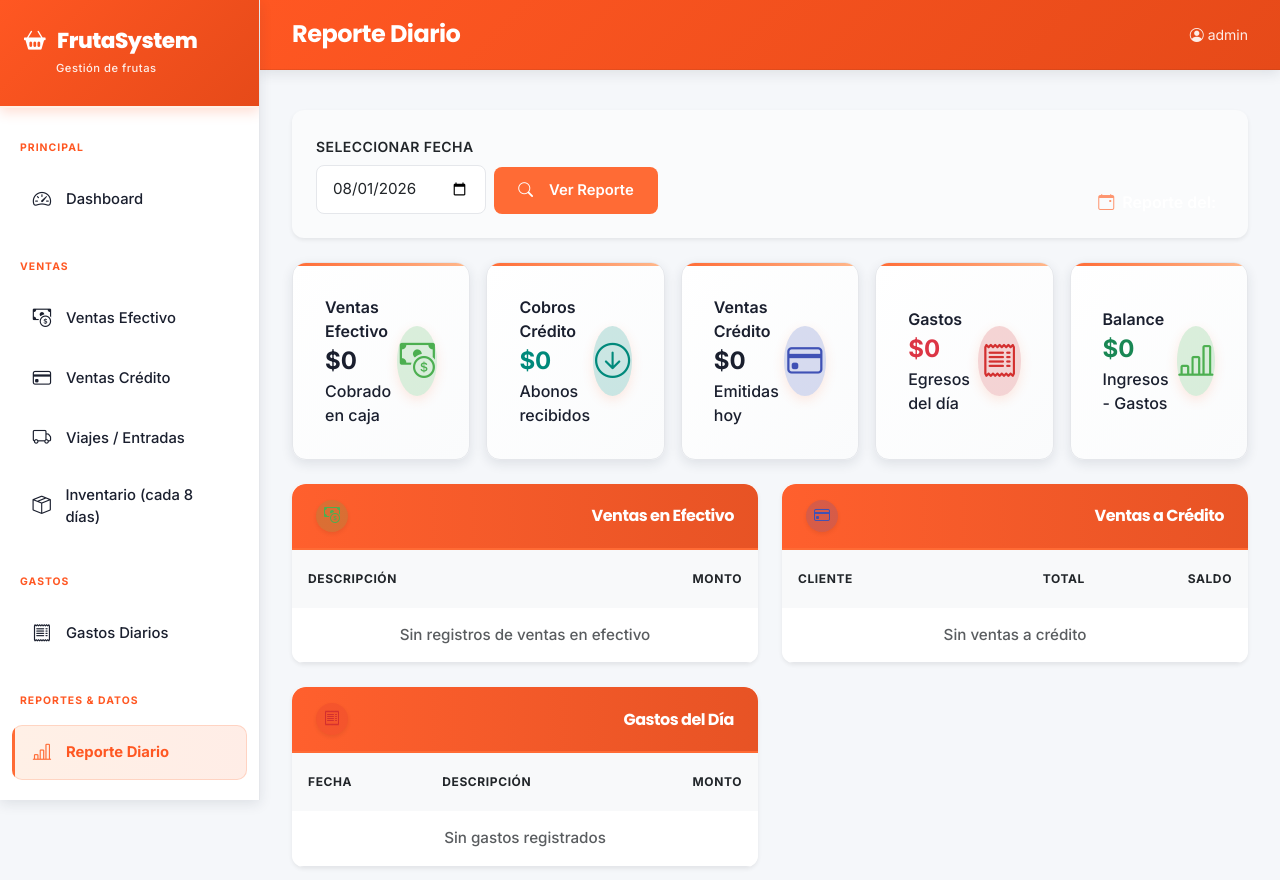
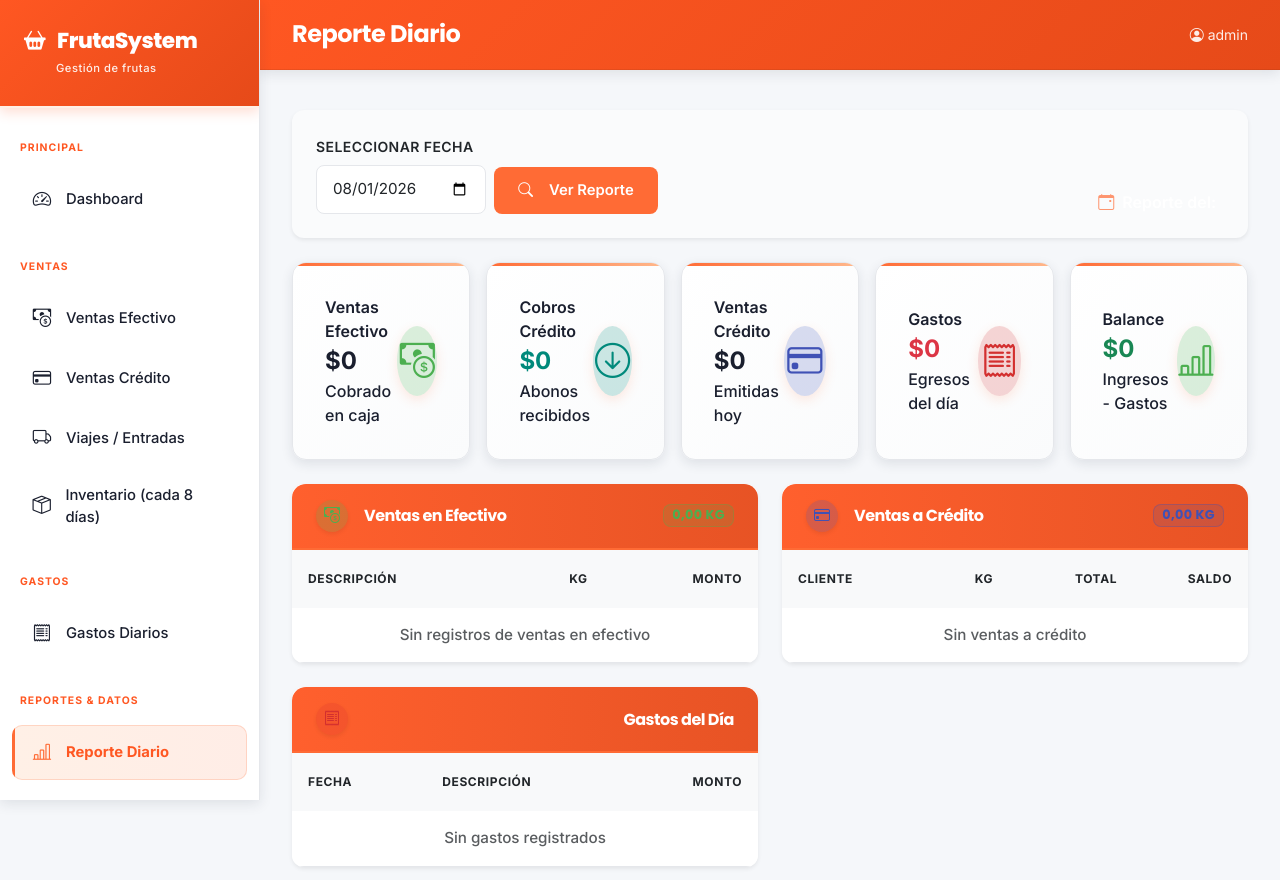
Before and after one commit to JuanSebastianClavijoTapias/comercializadora, a Django app: page /reportes/diario/ in a window 1280 px wide. Shown: the top 880 px of the page. Run offline with Django 5.2, Linux system fonts and the light colour scheme; a user stored in the database is signed in; data comes from the database, SQL or seed files in the repository; parts of the project's set-up code (start-up, migrations or seed data) failed here and were passed over; some libraries are stand-ins or nearby versions.

Commit message:
feat: add kg totals for efectivo and credito sales in daily report

```diff
--- a/core/templates/core/reportes/reporte_diario.html
+++ b/core/templates/core/reportes/reporte_diario.html
@@ -32,7 +32,7 @@
 <!-- TARJETAS DE RESUMEN -->
 <div class="row row-cols-1 row-cols-md-3 row-cols-xl-5 g-3 mb-4">
   <div class="col">
-    <div class="stat-card-white h-100">
+    <div class="stat-card-white h-100" style="cursor: pointer;" data-bs-toggle="modal" data-bs-target="#modalVentasEfectivo">
       <div>
         <div class="small fw-semibold">Ventas Efectivo</div>
         <div class="fs-4 fw-bold">${{ total_efectivo|default:0|cop }}</div>
@@ -56,7 +56,7 @@
     </div>
   </div>
   <div class="col">
-    <div class="stat-card-white h-100">
+    <div class="stat-card-white h-100" style="cursor: pointer;" data-bs-toggle="modal" data-bs-target="#modalVentasCredito">
       <div>
         <div class="small fw-semibold">Ventas Crédito</div>
         <div class="fs-4 fw-bold">${{ total_credito|default:0|cop }}</div>
@@ -99,11 +99,16 @@
   <div class="col-lg-6">
     <!-- VENTAS EFECTIVO -->
     <div class="card border-0 shadow-sm mb-4" style="border-radius: 12px; overflow: hidden;">
-      <div class="card-header border-bottom-0 bg-white py-3 d-flex align-items-center">
+      <div class="card-header border-bottom-0 bg-white py-3 d-flex align-items-center justify-content-between">
+        <div class="d-flex align-items-center">
           <div class="stat-icon-wrapper d-inline-flex me-3 shadow-sm" style="width: 32px; height: 32px; font-size: 1rem; background: rgba(76, 175, 80, 0.2); color: #4CAF50;">
             <i class="bi bi-cash-coin"></i>
           </div>
           <h6 class="mb-0 fw-bold" style="color: white;">Ventas en Efectivo</h6>
+        </div>
+        <span class="badge fw-bold px-2 py-1" style="background-color: rgba(76, 175, 80, 0.15); color: #4CAF50; border: 1px solid rgba(76, 175, 80, 0.3);">
+          {{ total_kg_efectivo|default:0|floatformat:2 }} kg
+        </span>
       </div>
       <div class="card-body p-0">
         <div class="table-responsive">
@@ -111,6 +116,7 @@
             <thead class="bg-light">
               <tr>
                 <th class="ps-3 fw-bold small" style="color: var(--text-secondary);">DESCRIPCIÓN</th>
+                <th class="text-end fw-bold small" style="color: var(--text-secondary);">KG</th>
                 <th class="text-end pe-3 fw-bold small" style="color: var(--text-secondary);">MONTO</th>
               </tr>
             </thead>
@@ -118,16 +124,18 @@
             {% for v in ventas_ef %}
             <tr>
               <td class="ps-3 small">{{ v.descripcion }}</td>
-              <td class="text-end pe-3 fw-semibold text-success">${{ v.monto|default:0|cop }}</td>
+              <td class="text-end small">{{ v.kg_vendido|default:0|floatformat:2 }}</td>
+              <td class="text-end pe-3 fw-semibold text-success">${{ v.total|default:0|cop }}</td>
             </tr>
             {% empty %}
-            <tr><td colspan="2" class="text-center text-muted py-3 small">Sin registros de ventas en efectivo</td></tr>
+            <tr><td colspan="3" class="text-center text-muted py-3 small">Sin registros de ventas en efectivo</td></tr>
             {% endfor %}
             </tbody>
             {% if ventas_ef %}
             <tfoot>
               <tr class="table-light">
                 <td class="ps-3 fw-bold small">TOTAL</td>
+                <td class="text-end fw-bold small">{{ total_kg_efectivo|default:0|floatformat:2 }}</td>
                 <td class="text-end pe-3 fw-bold text-success" style="font-size: 0.95rem;">${{ total_efectivo|default:0|cop }}</td>
               </tr>
             </tfoot>
@@ -183,11 +191,16 @@
   <!-- VENTAS A CRÉDITO -->
   <div class="col-lg-6">
     <div class="card border-0 shadow-sm" style="border-radius: 12px; overflow: hidden;">
-      <div class="card-header border-bottom-0 bg-white py-3 d-flex align-items-center">
+      <div class="card-header border-bottom-0 bg-white py-3 d-flex align-items-center justify-content-between">
+        <div class="d-flex align-items-center">
           <div class="stat-icon-wrapper d-inline-flex me-3 shadow-sm" style="width: 32px; height: 32px; font-size: 1rem; background: rgba(63, 81, 181, 0.2); color: #3f51b5;">
             <i class="bi bi-credit-card"></i>
           </div>
           <h6 class="mb-0 fw-bold" style="color: white;">Ventas a Crédito</h6>
+        </div>
+        <span class="badge fw-bold px-2 py-1" style="background-color: rgba(63, 81, 181, 0.15); color: #3f51b5; border: 1px solid rgba(63, 81, 181, 0.3);">
+          {{ total_kg_credito|default:0|floatformat:2 }} kg
+        </span>
       </div>
       <div class="card-body p-0">
         <div class="table-responsive">
@@ -195,6 +208,7 @@
             <thead class="bg-light">
               <tr>
                 <th class="ps-3 fw-bold small" style="color: var(--text-secondary);">CLIENTE</th>
+                <th class="text-end fw-bold small" style="color: var(--text-secondary);">KG</th>
                 <th class="text-end pe-2 fw-bold small" style="color: var(--text-secondary);">TOTAL</th>
                 <th class="text-end pe-3 fw-bold small" style="color: var(--text-secondary);">SALDO</th>
               </tr>
@@ -205,6 +219,7 @@
               <td class="ps-3 small fw-semibold" style="color: var(--text-main);">
                 <a href="{% url 'venta_credito_detail' v.pk %}" style="color: var(--orange-primary); text-decoration: none;">{{ v.cliente }}</a>
               </td>
+              <td class="text-end small">{{ v.total_kg|default:0|floatformat:2 }}</td>
               <td class="text-end pe-2 fw-semibold text-primary">${{ v.total|default:0|cop }}</td>
               <td class="text-end pe-3">
                 {% if v.saldo_pendiente > 0 %}
@@ -219,13 +234,14 @@
               </td>
             </tr>
             {% empty %}
-            <tr><td colspan="3" class="text-center text-muted py-3 small">Sin ventas a crédito</td></tr>
+            <tr><td colspan="4" class="text-center text-muted py-3 small">Sin ventas a crédito</td></tr>
             {% endfor %}
             </tbody>
             {% if ventas_cr %}
             <tfoot>
               <tr class="table-light">
                 <td class="ps-3 fw-bold small">TOTAL</td>
+                <td class="text-end fw-bold small">{{ total_kg_credito|default:0|floatformat:2 }}</td>
                 <td class="text-end pe-2 fw-bold text-primary" style="font-size: 0.95rem;">${{ total_credito|default:0|cop }}</td>
                 <td></td>
               </tr>
@@ -328,4 +344,41 @@
   </div>
 </div>
 
+
+<!-- MODAL: VENTAS EFECTIVO -->
+<div class="modal fade" id="modalVentasEfectivo" tabindex="-1">
+  <div class="modal-dialog">
+    <div class="modal-content border-0">
+      <div class="modal-header" style="background: rgba(76, 175, 80, 0.9); color: white; border: none;">
+        <h5 class="modal-title fw-bold"><i class="bi bi-cash-coin me-2"></i>Ventas en Efectivo</h5>
+        <button type="button" class="btn-close btn-close-white" data-bs-dismiss="modal"></button>
+      </div>
+      <div class="modal-body">
+        <div class="alert alert-success mb-0" role="alert">
+          <div><strong>Total cobrado:</strong> ${{ total_efectivo|default:0|cop }}</div>
+          <div><strong>Kg vendidos:</strong> {{ total_kg_efectivo|default:0|floatformat:2 }} kg</div>
+        </div>
+      </div>
+    </div>
+  </div>
+</div>
+
+<!-- MODAL: VENTAS CRÉDITO -->
+<div class="modal fade" id="modalVentasCredito" tabindex="-1">
+  <div class="modal-dialog">
+    <div class="modal-content border-0">
+      <div class="modal-header" style="background: rgba(63, 81, 181, 0.9); color: white; border: none;">
+        <h5 class="modal-title fw-bold"><i class="bi bi-credit-card me-2"></i>Ventas a Crédito</h5>
+        <button type="button" class="btn-close btn-close-white" data-bs-dismiss="modal"></button>
+      </div>
+      <div class="modal-body">
+        <div class="alert alert-primary mb-0" role="alert">
+          <div><strong>Total emitido:</strong> ${{ total_credito|default:0|cop }}</div>
+          <div><strong>Kg vendidos:</strong> {{ total_kg_credito|default:0|floatformat:2 }} kg</div>
+        </div>
+      </div>
+    </div>
+  </div>
+</div>
+
 {% endblock %}
--- a/core/views.py
+++ b/core/views.py
@@ -1483,6 +1483,8 @@ def reporte_diario(request):
     total_abonos = sum(a.monto for a in abonos)
     total_gastos = sum(g.monto for g in gastos)
     balance = total_efectivo + total_abonos - total_gastos
+    total_kg_efectivo = sum(v.kg_vendido for v in ventas_ef)
+    total_kg_credito = sum(v.total_kg for v in ventas_cr)
 
     # Historial de los últimos 30 días
     thirty_days_ago = date.today() - timedelta(days=30)
@@ -1539,6 +1541,7 @@ def reporte_diario(request):
         'gastos': gastos, 'abonos': abonos,
         'total_efectivo': total_efectivo, 'total_abonos': total_abonos,
         'total_credito': total_credito, 'total_gastos': total_gastos, 'balance': balance,
+        'total_kg_efectivo': total_kg_efectivo, 'total_kg_credito': total_kg_credito,
         'historial_dias': historial_dias,
     }
     return render(request, 'core/reportes/reporte_diario.html', ctx)
```
Lines whose indentation alone changed are shown as unchanged.
